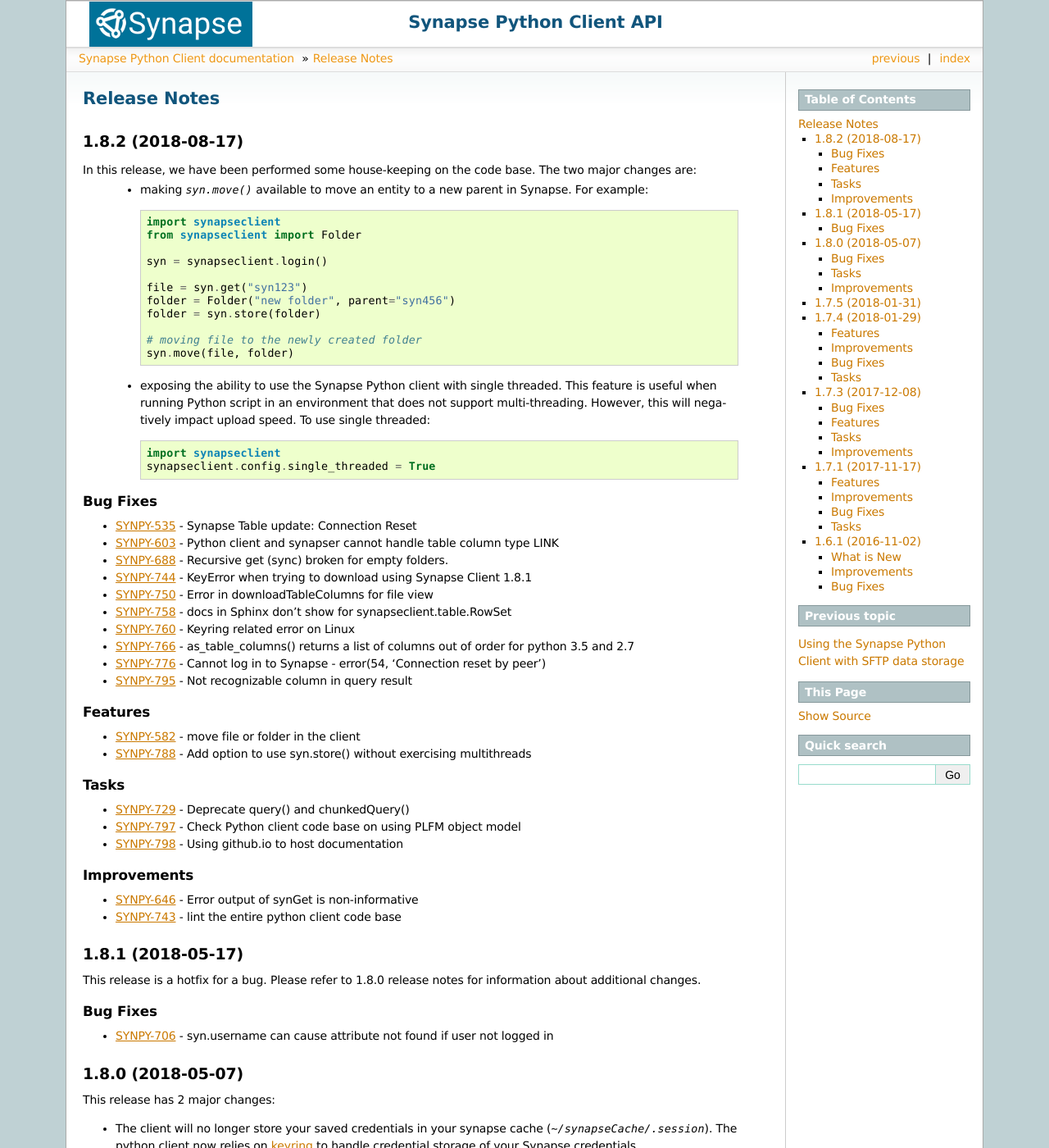
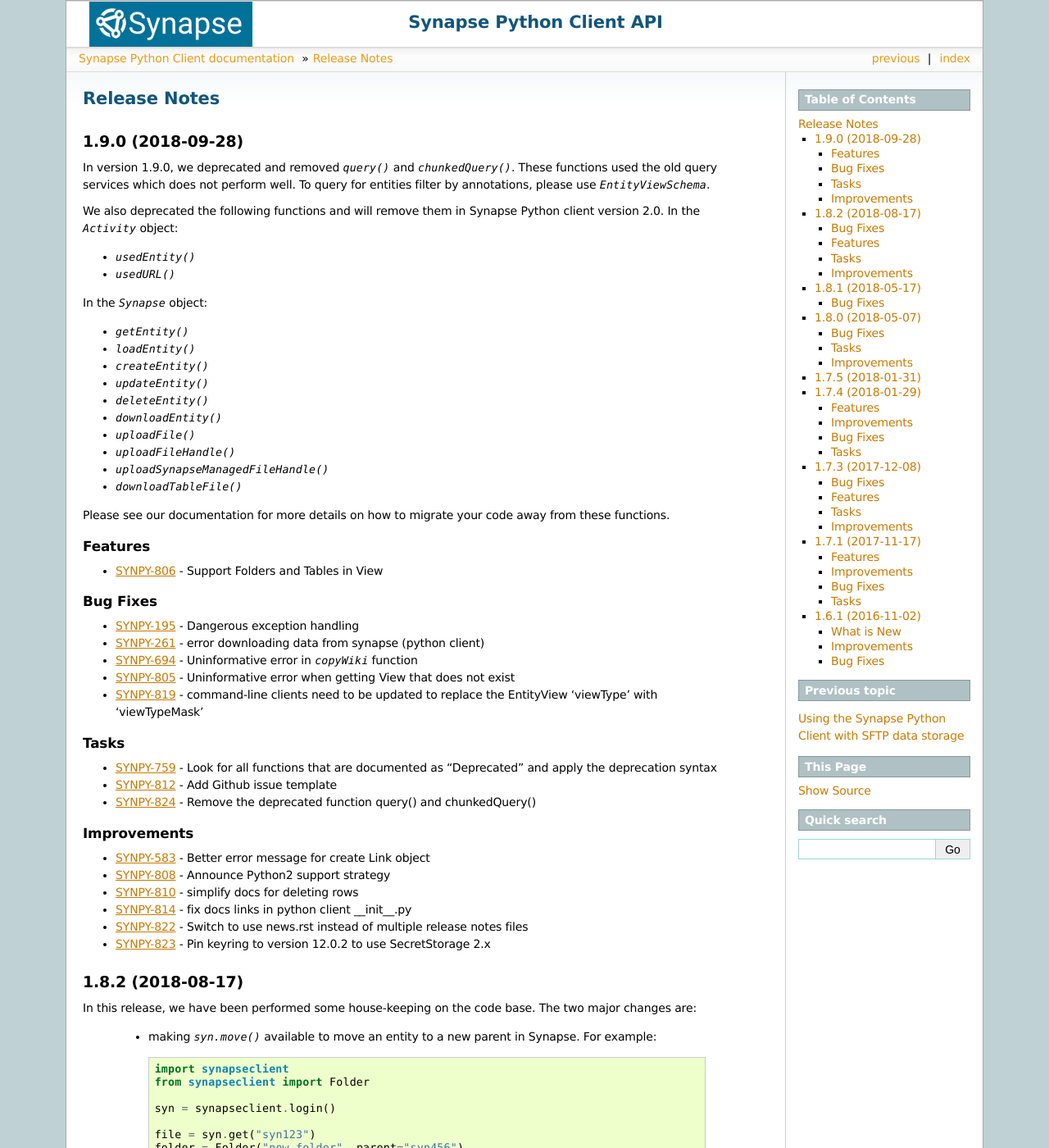
Before and after one commit to Sage-Bionetworks/synapsePythonClient, a Sphinx documentation site: the page built from docs/news.rst, in a window 1280 px wide and 1400 px high. Shown: the whole window at 82% size. Built offline with Sphinx 7.4.7, drawn with Linux system fonts in a browser that asks for light colours; the version number could not be read and is left out.

Commit message:
release notes for 1.9.0

```diff
--- a/docs/news.rst
+++ b/docs/news.rst
@@ -2,12 +2,70 @@
 Release Notes
 =============
 
+
+1.9.0 (2018-09-28)
+==================
+
+In version 1.9.0, we deprecated and removed `query()` and `chunkedQuery()`. These functions used the old query services which does not perform well. To query for entities filter by annotations, please use `EntityViewSchema`.
+
+We also deprecated the following functions and will remove them in Synapse Python client version 2.0.
+In the `Activity` object:
+
+* `usedEntity()`
+* `usedURL()`
+
+In the `Synapse` object:
+
+* `getEntity()`
+* `loadEntity()`
+* `createEntity()`
+* `updateEntity()`
+* `deleteEntity()`
+* `downloadEntity()`
+* `uploadFile()`
+* `uploadFileHandle()`
+* `uploadSynapseManagedFileHandle()`
+* `downloadTableFile()`
+
+Please see our documentation for more details on how to migrate your code away from these functions.
+
+Features
+--------
+
+* `SYNPY-806 <https://sagebionetworks.jira.com/browse/SYNPY-806>`_ - Support Folders and Tables in View
+
+Bug Fixes
+---------
+
+* `SYNPY-195 <https://sagebionetworks.jira.com/browse/SYNPY-195>`_ - Dangerous exception handling
+* `SYNPY-261 <https://sagebionetworks.jira.com/browse/SYNPY-261>`_ - error downloading data from synapse (python client)
+* `SYNPY-694 <https://sagebionetworks.jira.com/browse/SYNPY-694>`_ - Uninformative error in `copyWiki` function
+* `SYNPY-805 <https://sagebionetworks.jira.com/browse/SYNPY-805>`_ - Uninformative error when getting View that does not exist
+* `SYNPY-819 <https://sagebionetworks.jira.com/browse/SYNPY-819>`_ - command-line clients need to be updated to replace the EntityView 'viewType' with 'viewTypeMask'
+
+Tasks
+-----
+
+* `SYNPY-759 <https://sagebionetworks.jira.com/browse/SYNPY-759>`_ - Look for all functions that are documented as "Deprecated" and apply the deprecation syntax
+* `SYNPY-812 <https://sagebionetworks.jira.com/browse/SYNPY-812>`_ - Add Github issue template
+* `SYNPY-824 <https://sagebionetworks.jira.com/browse/SYNPY-824>`_ - Remove the deprecated function query() and chunkedQuery()
+
+Improvements
+------------
+
+* `SYNPY-583 <https://sagebionetworks.jira.com/browse/SYNPY-583>`_ - Better error message for create Link object
+* `SYNPY-808 <https://sagebionetworks.jira.com/browse/SYNPY-808>`_ - Announce Python2 support strategy
+* `SYNPY-810 <https://sagebionetworks.jira.com/browse/SYNPY-810>`_ - simplify docs for deleting rows
+* `SYNPY-814 <https://sagebionetworks.jira.com/browse/SYNPY-814>`_ - fix docs links in python client __init__.py
+* `SYNPY-822 <https://sagebionetworks.jira.com/browse/SYNPY-822>`_ - Switch to use news.rst instead of multiple release notes files
+* `SYNPY-823 <https://sagebionetworks.jira.com/browse/SYNPY-759>`_ - Pin keyring to version 12.0.2 to use SecretStorage 2.x
 
 
 1.8.2 (2018-08-17)
 ==================
 
 In this release, we have been performed some house-keeping on the code base. The two major changes are:
+
  * making `syn.move()` available to move an entity to a new parent in Synapse. For example::
 
     import synapseclient
```
